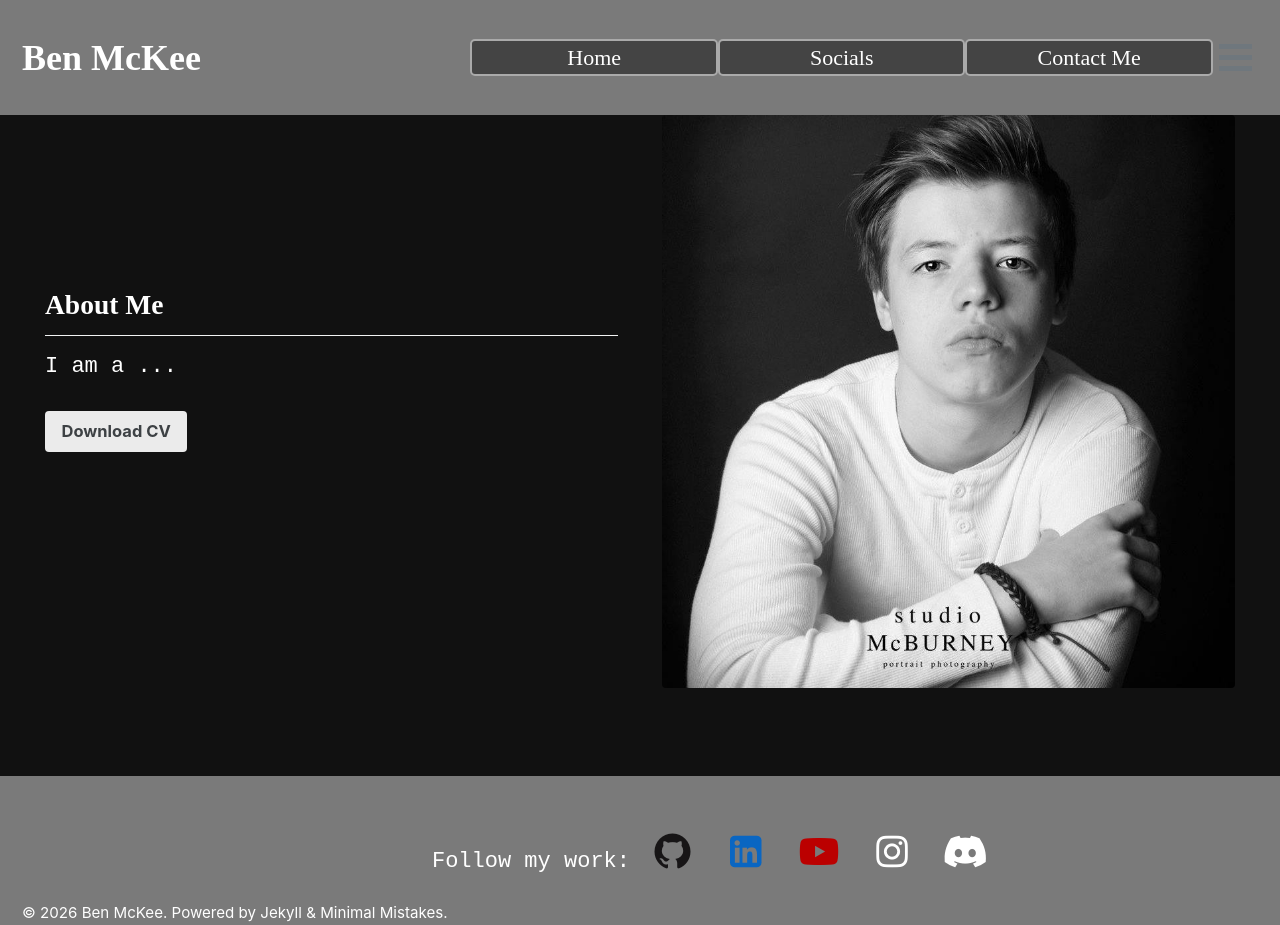
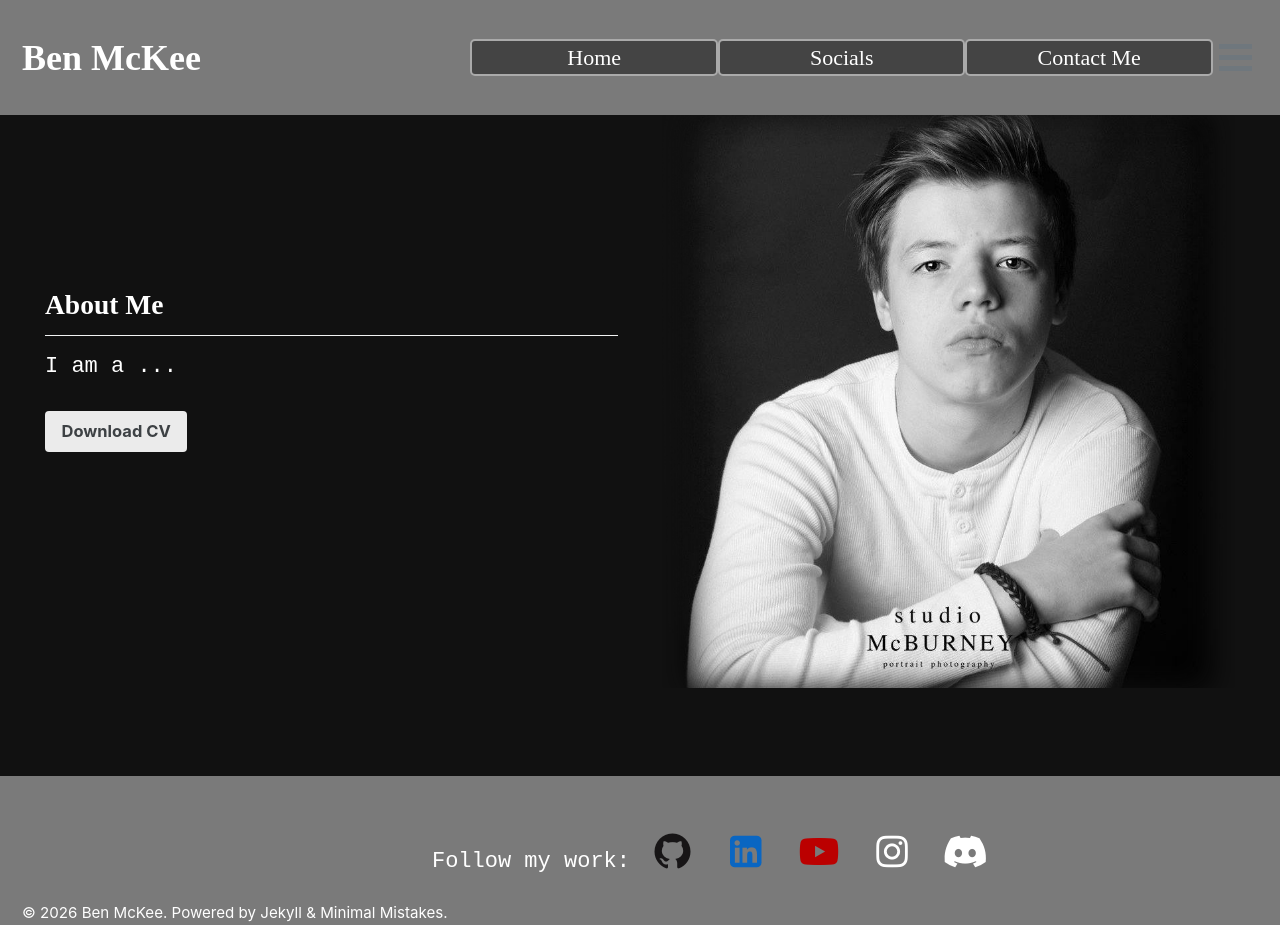
Before and after one commit to Bugglenuggets/Bugglenuggets.github.io, a Jekyll site: the page built from _pages/page-home.md, in a window 1280 px wide. Built offline with Jekyll 4.4.1, drawn with Linux system fonts in a browser that asks for light colours.

Commit message:
Update page-home.md

```diff
--- a/_pages/page-home.md
+++ b/_pages/page-home.md
@@ -16,6 +16,6 @@ permalink: /
     %}
   </div>
   <div style="flex: 1 1 250px; min-width: 250px;">
-    {% include figure image_path="/assets/images/headshot.png" alt="Headshot of Ben McKee" style="width:100px height:100px" %}
+    {% include figure image_path="/assets/images/Headshot_edit.png" alt="Headshot of Ben McKee" style="width:100px height:100px" %}
   </div>
 </div>
```
